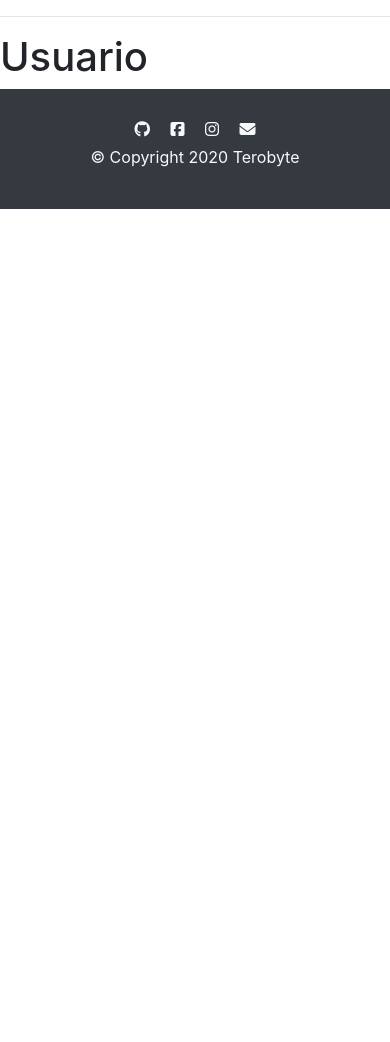
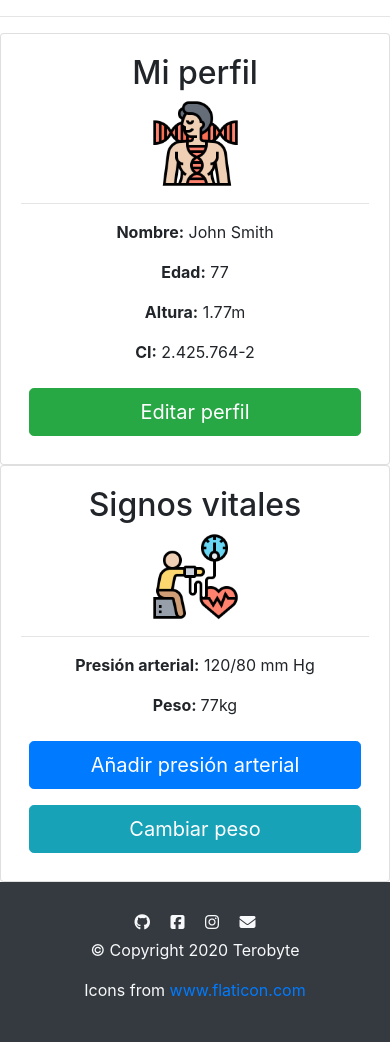
Before and after one commit to Dracoptera/tero, a Django app: page /usuario/ in a window 390 px wide. Shown: the part 56-1098 px from the top of the page. Before the commit the page ends 265 px from the top, so only its background shows below. Run offline with Django 3.2, Linux system fonts and the light colour scheme; some libraries are stand-ins or nearby versions.

Commit message:
Agregar página de usuario

```diff
--- a/cuentas/templates/cuentas/main.html
+++ b/cuentas/templates/cuentas/main.html
@@ -32,6 +32,7 @@
       <i class="footer-icon fas fa-envelope m-2"></i>
 
       <p>© Copyright 2020 Terobyte</p>
+      <p>Icons from <a href="https://www.flaticon.com/" title="Flaticon"> www.flaticon.com</a></p>
 
     </footer>
   </div>
--- a/cuentas/templates/cuentas/usuario.html
+++ b/cuentas/templates/cuentas/usuario.html
@@ -1,7 +1,44 @@
 {% extends 'cuentas/main.html' %}
 
 {% block content %}
+{% load static %}
 
-<h1>Usuario</h1>
+
+<div class="row">
+
+
+    <div class="col-md">
+        <div class="card card-body text-center">
+            <h2>Mi perfil</h2>
+            <img src="{% static "cuentas/profile.png" %}" class="card-img-top w-25 rounded mx-auto d-block">
+            <hr>
+            <p><strong>Nombre:</strong> John Smith</p>
+            <p><strong>Edad:</strong> 77</p>
+            <p><strong>Altura:</strong> 1.77m</p>
+            <p><strong>CI:</strong> 2.425.764-2</p>
+            <a class="btn btn-lg btn-success m-2" href="">Editar perfil</a>
+        </div>
+    </div>
+
+    <div class="col-md">
+        <div class="card card-body text-center">
+            <h2>Signos vitales</h2>
+
+            <img src="{% static "cuentas/pressure.png" %}" class="card-img-top w-25 rounded mx-auto d-block">
+            <hr>
+            <p><Strong>Presión arterial:</Strong> 120/80 mm Hg</p>
+            <p><strong>Peso: </strong>77kg</p>
+
+            <a class="btn btn-lg btn-primary m-2" href="">Añadir presión arterial</a>
+            <a class="btn btn-lg btn-info m-2" href="">Cambiar peso</a>
+
+        </div>
+    </div>
+
+
+
+
+
+</div>
 
 {% endblock %}
```
Also changed, not shown: cuentas/templates/cuentas/agenda.html (added, +7 -0 lines), cuentas/templates/cuentas/alarmas.html (added, +7 -0 lines), cuentas/static/cuentas/alarm.png (added), cuentas/static/cuentas/calendar.png (added), cuentas/static/cuentas/pressure.png (added), cuentas/static/cuentas/profile.png (added).
